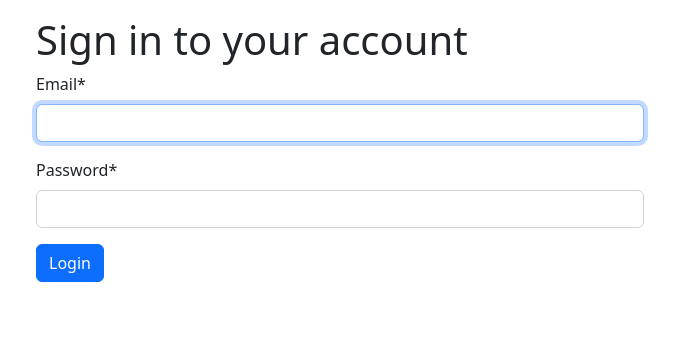
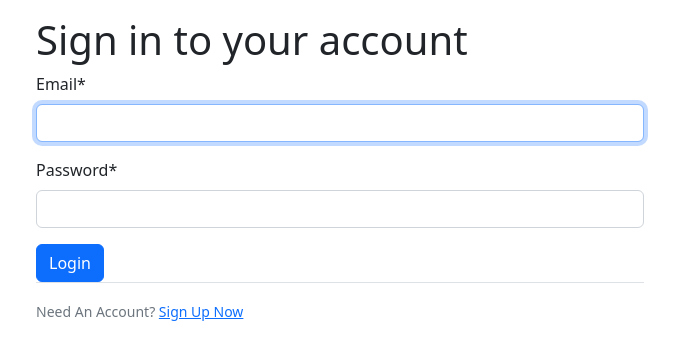
Before and after one commit to amosehiguese/todo, a Django app: page /accounts/login/ in a window 1280 px wide. Shown: the top 360 px of the page, without its empty margins (300-979 px from the left). Run offline with Django 4.2, Linux system fonts and the light colour scheme; some libraries are stand-ins or nearby versions.

Commit message:
Update Login Template

```diff
--- a/accounts/templates/accounts/login.html
+++ b/accounts/templates/accounts/login.html
@@ -16,7 +16,7 @@
   <body>
     <div class="container w-50 p-3">
       <h1>Sign in to your account</h1>
-      <form>
+      <form method="post">
         {% csrf_token %} {{form|crispy}}
         <div class="d-grid gap-2 d-md-block">
           <button class="btn btn-primary btn-outline" type="submit">
@@ -24,6 +24,12 @@
           </button>
         </div>
       </form>
+      <div class="border-top pt-3">
+        <small class="text-muted"
+          >Need An Account?
+          <a class="ml-2" href="{% url 'sign-up' %}">Sign Up Now</a>
+        </small>
+      </div>
     </div>
     {% comment %} Scripts {% endcomment %}
     <script
--- a/accounts/views.py
+++ b/accounts/views.py
@@ -5,6 +5,7 @@ from .forms import UserRegisterForm
 # Create your views here.
 
 def register(request):
+    print(request.method)
     if request.method == "POST":
         form = UserRegisterForm(request.POST)
         if form.is_valid():
```
Also changed, not shown: accounts/templates/accounts/sign-up.html (+7 -1 lines).
